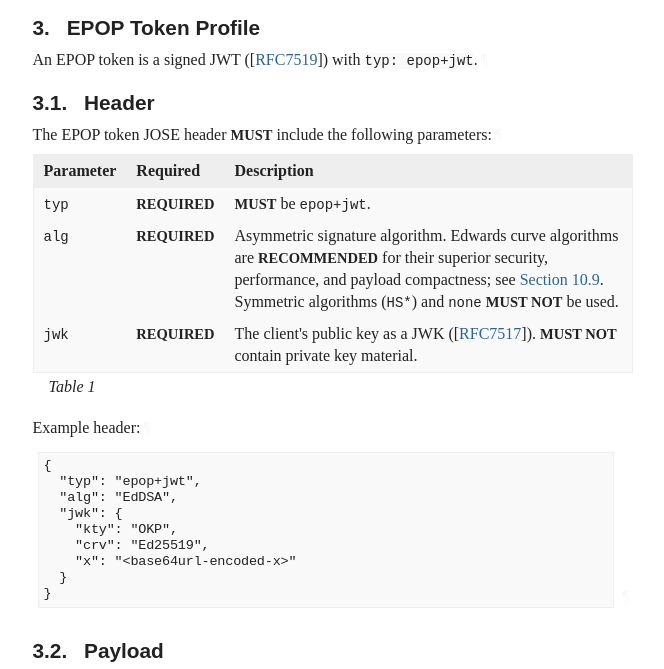
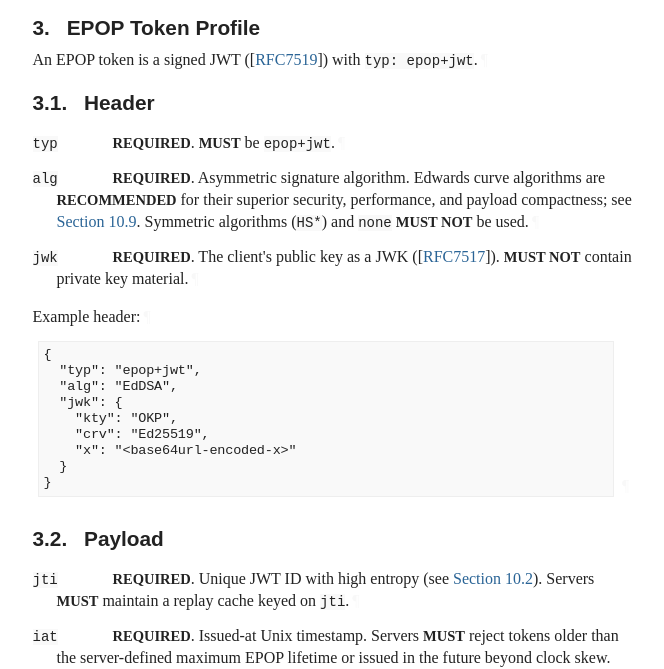
Before and after one commit to asambeka/epop, a plain HTML site: page draft-ambekar-oauth-epop.html in a window 1280 px wide. Shown: the part 3200-3869 px from the top of the page, without its empty margins (92-756 px from the left). Drawn offline with Linux system fonts and the light colour scheme; a web font is replaced by a local one.

Commit message:
Script updating gh-pages from c0886ab. [ci skip]

```diff
--- a/draft-ambekar-oauth-epop.html
+++ b/draft-ambekar-oauth-epop.html
@@ -1497,49 +1497,25 @@ appear in all capitals, as shown here.<a href="#section-2-1" class="pilcrow">¶<
         <h3 id="name-header">
 <a href="#section-3.1" class="section-number selfRef">3.1. </a><a href="#name-header" class="section-name selfRef">Header</a>
         </h3>
-<p id="section-3.1-1">The EPOP token JOSE header <span class="bcp14">MUST</span> include the following parameters:<a href="#section-3.1-1" class="pilcrow">¶</a></p>
-<table class="center" id="table-1">
-          <caption><a href="#table-1" class="selfRef">Table 1</a></caption>
-<thead>
-            <tr>
-              <th class="text-left" rowspan="1" colspan="1">Parameter</th>
-              <th class="text-left" rowspan="1" colspan="1">Required</th>
-              <th class="text-left" rowspan="1" colspan="1">Description</th>
-            </tr>
-          </thead>
-          <tbody>
-            <tr>
-              <td class="text-left" rowspan="1" colspan="1">
-                <code>typ</code>
-</td>
-              <td class="text-left" rowspan="1" colspan="1">
-                <span class="bcp14">REQUIRED</span>
-</td>
-              <td class="text-left" rowspan="1" colspan="1">
-                <span class="bcp14">MUST</span> be <code>epop+jwt</code>.</td>
-            </tr>
-            <tr>
-              <td class="text-left" rowspan="1" colspan="1">
-                <code>alg</code>
-</td>
-              <td class="text-left" rowspan="1" colspan="1">
-                <span class="bcp14">REQUIRED</span>
-</td>
-              <td class="text-left" rowspan="1" colspan="1">Asymmetric signature algorithm. Edwards curve algorithms are <span class="bcp14">RECOMMENDED</span> for their superior security, performance, and payload compactness; see <a href="#sec-algorithm-selection" class="auto internal xref">Section 10.9</a>. Symmetric algorithms (<code>HS*</code>) and <code>none</code> <span class="bcp14">MUST NOT</span> be used.</td>
-            </tr>
-            <tr>
-              <td class="text-left" rowspan="1" colspan="1">
-                <code>jwk</code>
-</td>
-              <td class="text-left" rowspan="1" colspan="1">
-                <span class="bcp14">REQUIRED</span>
-</td>
-              <td class="text-left" rowspan="1" colspan="1">The client's public key as a JWK (<span>[<a href="#RFC7517" class="cite xref">RFC7517</a>]</span>). <span class="bcp14">MUST NOT</span> contain private key material.</td>
-            </tr>
-          </tbody>
-        </table>
-<p id="section-3.1-3">Example header:<a href="#section-3.1-3" class="pilcrow">¶</a></p>
-<div class="lang-json sourcecode" id="section-3.1-4">
+<span class="break"></span><dl class="dlParallel" id="section-3.1-1">
+          <dt id="section-3.1-1.1"><code>typ</code></dt>
+          <dd style="margin-left: 1.5em" id="section-3.1-1.2">
+            <p id="section-3.1-1.2.1"><span class="bcp14">REQUIRED</span>. <span class="bcp14">MUST</span> be <code>epop+jwt</code>.<a href="#section-3.1-1.2.1" class="pilcrow">¶</a></p>
+</dd>
+          <dd class="break"></dd>
+<dt id="section-3.1-1.3"><code>alg</code></dt>
+          <dd style="margin-left: 1.5em" id="section-3.1-1.4">
+            <p id="section-3.1-1.4.1"><span class="bcp14">REQUIRED</span>. Asymmetric signature algorithm. Edwards curve algorithms are <span class="bcp14">RECOMMENDED</span> for their superior security, performance, and payload compactness; see <a href="#sec-algorithm-selection" class="auto internal xref">Section 10.9</a>. Symmetric algorithms (<code>HS*</code>) and <code>none</code> <span class="bcp14">MUST NOT</span> be used.<a href="#section-3.1-1.4.1" class="pilcrow">¶</a></p>
+</dd>
+          <dd class="break"></dd>
+<dt id="section-3.1-1.5"><code>jwk</code></dt>
+          <dd style="margin-left: 1.5em" id="section-3.1-1.6">
+            <p id="section-3.1-1.6.1"><span class="bcp14">REQUIRED</span>. The client's public key as a JWK (<span>[<a href="#RFC7517" class="cite xref">RFC7517</a>]</span>). <span class="bcp14">MUST NOT</span> contain private key material.<a href="#section-3.1-1.6.1" class="pilcrow">¶</a></p>
+</dd>
+        <dd class="break"></dd>
+</dl>
+<p id="section-3.1-2">Example header:<a href="#section-3.1-2" class="pilcrow">¶</a></p>
+<div class="lang-json sourcecode" id="section-3.1-3">
 <pre>
 {
   "typ": "epop+jwt",
@@ -1550,7 +1526,7 @@ appear in all capitals, as shown here.<a href="#section-2-1" class="pilcrow">¶<
     "x": "&lt;base64url-encoded-x&gt;"
   }
 }
-</pre><a href="#section-3.1-4" class="pilcrow">¶</a>
+</pre><a href="#section-3.1-3" class="pilcrow">¶</a>
 </div>
 </section>
 </div>
@@ -1736,8 +1712,8 @@ WWW-Authenticate: EPOP error="invalid_token",
           <h4 id="name-oauth-20-protocol-changes-s">
 <a href="#section-6.1.1" class="section-number selfRef">6.1.1. </a><a href="#name-oauth-20-protocol-changes-s" class="section-name selfRef">OAuth 2.0 Protocol Changes Summary</a>
           </h4>
-<table class="center" id="table-2">
-            <caption><a href="#table-2" class="selfRef">Table 2</a></caption>
+<table class="center" id="table-1">
+            <caption><a href="#table-1" class="selfRef">Table 1</a></caption>
 <thead>
               <tr>
                 <th class="text-left" rowspan="1" colspan="1">Element</th>
@@ -2182,8 +2158,8 @@ Authorization: EPOP &lt;compact-serialized-epop-token&gt;
 <a href="#section-6.2.2" class="section-number selfRef">6.2.2. </a><a href="#name-non-http-and-agentic-protoc" class="section-name selfRef">Non-HTTP and Agentic Protocols</a>
           </h4>
 <p id="section-6.2.2-1">The EPOP token structure is identical for non-HTTP protocols; only <code>rctx</code> values differ. The <code>rctx.res</code> field accommodates any URI or URN:<a href="#section-6.2.2-1" class="pilcrow">¶</a></p>
-<table class="center" id="table-3">
-            <caption><a href="#table-3" class="selfRef">Table 3</a></caption>
+<table class="center" id="table-2">
+            <caption><a href="#table-2" class="selfRef">Table 2</a></caption>
 <thead>
               <tr>
                 <th class="text-left" rowspan="1" colspan="1">Protocol</th>
@@ -2405,8 +2381,8 @@ token=&lt;epop-token-received-from-client&gt;
             </h5>
 <p id="section-6.2.5.4-1">The RS <span class="bcp14">MUST NOT</span> cache introspection results beyond the EPOP token's validity window. Since EPOP tokens are very short duration per-request credentials, a stale introspection cache could cause the RS to validate a post-rotation request against the pre-rotation key.<a href="#section-6.2.5.4-1" class="pilcrow">¶</a></p>
 <p id="section-6.2.5.4-2">When the client performs key rotation (<a href="#key-rotation-refresh" class="auto internal xref">Section 6.1.3.2</a>), the AS <span class="bcp14">MUST</span> atomically update its server-side registry before issuing any new tokens. Introspection responses for access tokens issued after rotation <span class="bcp14">MUST</span> reflect the new client EPOP public key.<a href="#section-6.2.5.4-2" class="pilcrow">¶</a></p>
-<table class="center" id="table-4">
-              <caption><a href="#table-4" class="selfRef">Table 4</a></caption>
+<table class="center" id="table-3">
+              <caption><a href="#table-3" class="selfRef">Table 3</a></caption>
 <thead>
                 <tr>
                   <th class="text-left" rowspan="1" colspan="1">Scenario</th>
@@ -2653,8 +2629,8 @@ cnonce == BASE64URL(HMAC-SHA256(key_material, UTF8(jti) || UINT64BE(t)))
       <h2 id="name-relationship-to-other-speci">
 <a href="#section-9" class="section-number selfRef">9. </a><a href="#name-relationship-to-other-speci" class="section-name selfRef">Relationship to Other Specifications</a>
       </h2>
-<table class="center" id="table-5">
-        <caption><a href="#table-5" class="selfRef">Table 5</a></caption>
+<table class="center" id="table-4">
+        <caption><a href="#table-4" class="selfRef">Table 4</a></caption>
 <thead>
           <tr>
             <th class="text-left" rowspan="1" colspan="1">RFC</th>
@@ -2799,8 +2775,8 @@ cnonce == BASE64URL(HMAC-SHA256(key_material, UTF8(jti) || UINT64BE(t)))
 <a href="#section-10.9" class="section-number selfRef">10.9. </a><a href="#name-algorithm-selection" class="section-name selfRef">Algorithm Selection</a>
         </h3>
 <p id="section-10.9-1">EPOP tokens are generated per-request at high frequency; algorithm choice directly affects signing latency, token size, and security posture. The <code>jwk</code> embedded in every EPOP header makes key footprint particularly significant for constrained transports. Edwards curve algorithms are <span class="bcp14">RECOMMENDED</span>. Ed25519 is the primary choice — smallest public key, fastest deterministic signing, and 128-bit security adequate for short-lived credentials. Ed448 is appropriate for high-assurance environments requiring a larger security margin. <code>ES256</code> is acceptable where Edwards curves are unavailable. RSA algorithms <span class="bcp14">SHOULD NOT</span> be used in new implementations. Implementations <span class="bcp14">MUST</span> follow <span>[<a href="#RFC8725" class="cite xref">RFC8725</a>]</span>.<a href="#section-10.9-1" class="pilcrow">¶</a></p>
-<table class="center" id="table-6">
-          <caption><a href="#table-6" class="selfRef">Table 6</a></caption>
+<table class="center" id="table-5">
+          <caption><a href="#table-5" class="selfRef">Table 5</a></caption>
 <thead>
             <tr>
               <th class="text-left" rowspan="1" colspan="1">Property</th>
@@ -3255,8 +3231,8 @@ cnonce == BASE64URL(HMAC-SHA256(key_material, UTF8(jti) || UINT64BE(t)))
         </h3>
 <p id="section-12.11-1">This specification requests creation of a new registry, "EPOP Request Context Members", under the "OAuth Parameters" registry group. The registry is to be maintained as Specification Required per <span>[<a href="#RFC8126" class="cite xref">RFC8126</a>]</span>.<a href="#section-12.11-1" class="pilcrow">¶</a></p>
 <p id="section-12.11-2">Initial registrations:<a href="#section-12.11-2" class="pilcrow">¶</a></p>
-<table class="center" id="table-7">
-          <caption><a href="#table-7" class="selfRef">Table 7</a></caption>
+<table class="center" id="table-6">
+          <caption><a href="#table-6" class="selfRef">Table 6</a></caption>
 <thead>
             <tr>
               <th class="text-left" rowspan="1" colspan="1">Member Name</th>
```
Also changed, not shown: draft-ambekar-oauth-epop.txt.
